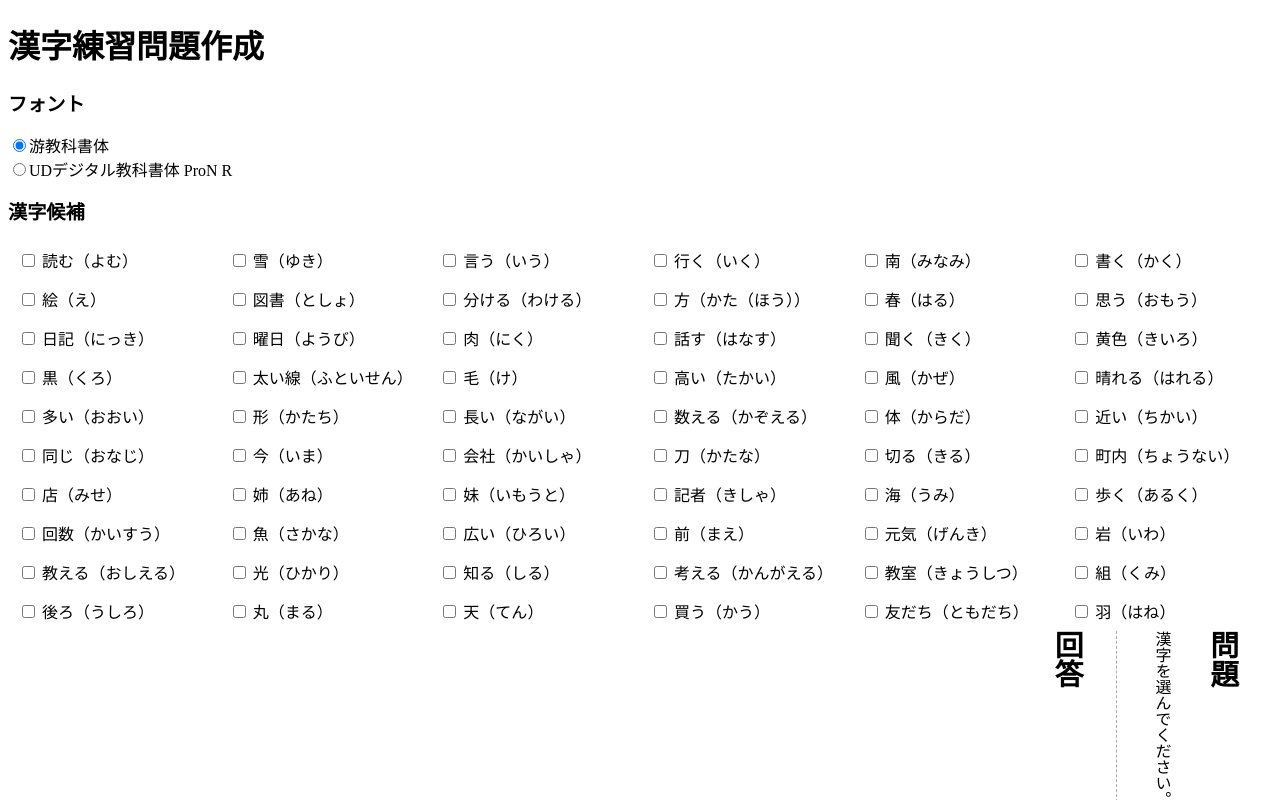
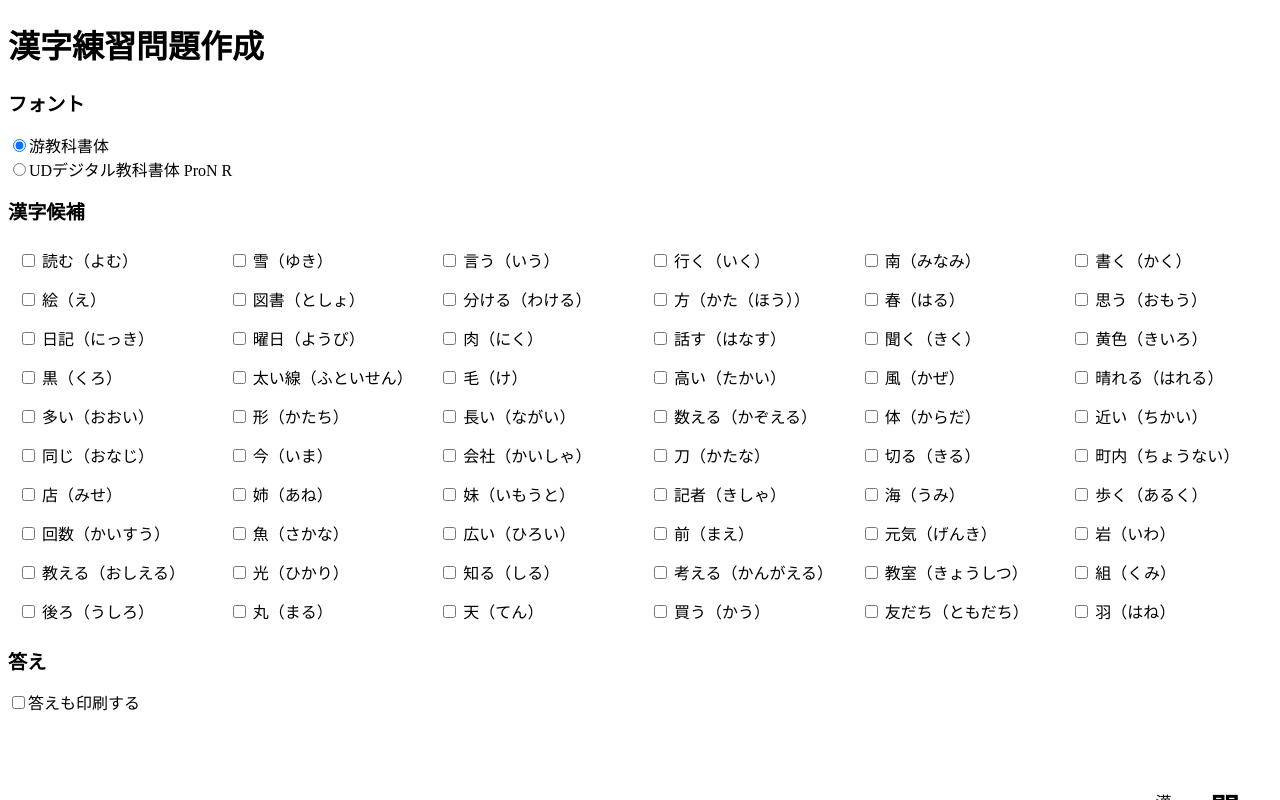
Before and after one commit to kadoyan/kanji_exam, a Svelte app: page / in a window 1280 px wide. Shown: the top 800 px of the page. Built offline with nearby package versions, Linux system fonts and the light colour scheme.

Commit message:
回答を印刷するかどうかの選択ができるようにした

```diff
--- a/src/App.svelte
+++ b/src/App.svelte
@@ -6,6 +6,7 @@
 	//fonts
 	let font = "yu-font";
 	let choosed = [];
+	let showAnswer = false;
 
 	async function fetchData() {
 		const response = await fetch("./ninen.json");
@@ -44,11 +45,13 @@
 			{/each}
 			{/if}
 		</div>
+		<h2>答え</h2>
+		<label for="show_answer"><input type="checkbox" name="show_answer" id="show_answer" bind:checked={showAnswer}>答えも印刷する</label>
 	</div>
 
 	<div class="paper {font}">
 		<div class="question">
-			<h3>問題</h3>
+			<h3 class="noprint">問題</h3>
 			{#if choosed.length <= 0}
 				<p>漢字を選んでください。</p>
 			{:else}
@@ -64,13 +67,15 @@
 				{/each}
 			{/if}
 		</div>
+		{#if showAnswer}
 			<div class="answer">
-			<h3>回答</h3>
+				<h3 class="noprint">回答</h3>
 				{#each choosed as item, index}
 					<div class="item">
 						<span class="index">({index+1})</span>{item.kanji}
 					</div>
 				{/each}
 			</div>
+		{/if}
 	</div>
 </main>
--- a/src/app.scss
+++ b/src/app.scss
@@ -13,6 +13,7 @@ body {}
 h2 {
 	font-size: 1.2em;
 }
+
 h3 {
 	font-size: 1.8em;
 }
@@ -21,14 +22,21 @@ p {
 	margin: 0;
 }
 
+.noprint {
+	padding-bottom: 2em;
+	margin-bottom: 3em;
+}
+
 .paper {
 	width: 100%;
 	writing-mode: vertical-rl;
 	text-orientation: upright;
 	display: flex;
 	flex-direction: column;
+
 	.question {
 		display: block;
+
 		.item {
 			display: inline-block;
 			flex-shrink: 1;
@@ -36,26 +44,31 @@ p {
 			margin-bottom: 4em;
 		}
 	}
+
 	.answer {
 		margin-right: 2em;
 		padding-left: 2em;
 		border-right: 1px dashed #aaa;
+
 		.item {
 			display: inline-block;
 			font-size: 2.2em;
-			margin-left: 0.8em;
+			margin-right: 0.4em;
 			margin-bottom: 1.5em;
 		}
 	}
+
 	.index {
 		display: inline-block;
 		margin-bottom: 0.5em;
 		font-size: 0.8em;
 		text-combine-upright: all;
 	}
+
 	.kana {
 		font-size: 1.4em;
 	}
+
 	.kanji_box {
 		display: flex;
 		align-items: flex-start;
@@ -64,17 +77,20 @@ p {
 		border-top: 1px solid #888;
 		border-bottom: 0;
 	}
+
 	.kanji {
 		position: relative;
 		width: 6em;
 		height: 6em;
 		border: 1px solid #888;
 		border-top: 0;
+
 		&::before,
 		&::after {
 			content: "";
 			position: absolute;
 		}
+
 		&::before {
 			width: 0;
 			height: 100%;
@@ -82,6 +98,7 @@ p {
 			left: 50%;
 			border-left: 1px dotted #ddd;
 		}
+
 		&::after {
 			width: 100%;
 			height: 0;
@@ -96,7 +113,6 @@ p {
 	display: grid;
 	grid-template-columns: repeat(auto-fit, minmax(200px, 1fr));
 	grid-gap: 0;
-	/* 列間の余白 */
 	.item {
 		padding: 10px;
 		line-height: 1;
@@ -110,7 +126,16 @@ label {
 }
 
 @media print {
+	@page {
+		// padding: 20mm;
+		margin: 20mm 10mm;
+		size: A4 landscape;
+	}
+
 	.noprint {
 		display: none;
 	}
+
+	.paper {
+	}
 }
```
Lines whose indentation alone changed are shown as unchanged.
